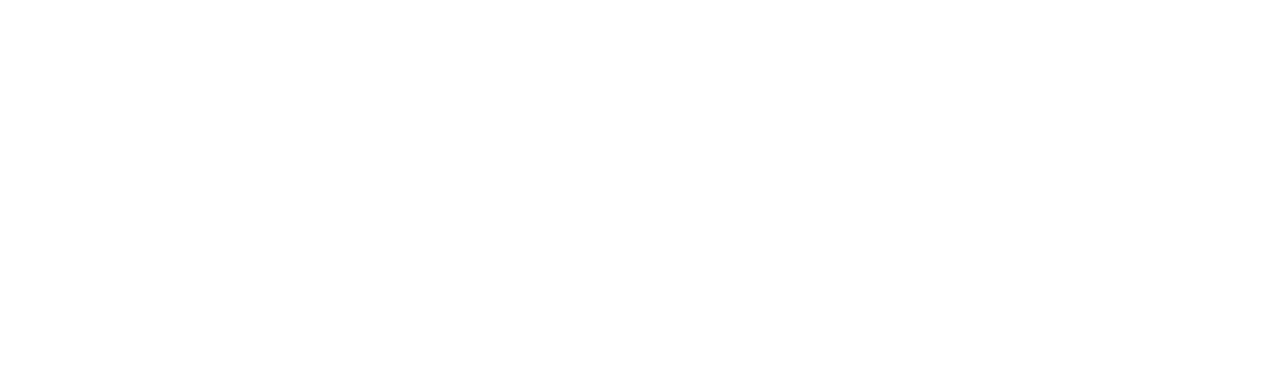
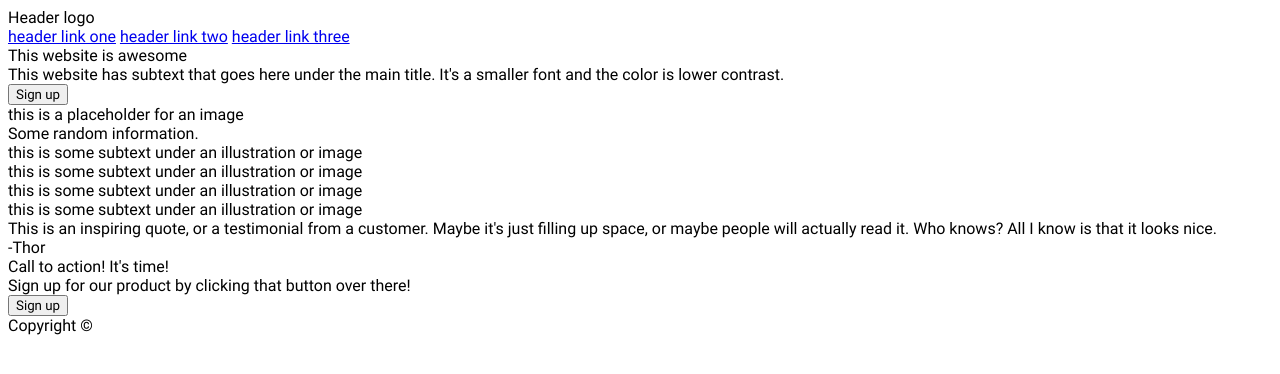
Before and after one commit to M-10001/brainnest_frontend_development_training_program_project_2, a plain HTML site: page assignment_4/index.html in a window 1280 px wide. Drawn offline with Linux system fonts and the light colour scheme.

Commit message:
Complete HTML for assignment_4.

```diff
--- a/assignment_4/index.html
+++ b/assignment_4/index.html
@@ -7,5 +7,95 @@
     <title>Homepage</title>
   </head>
   <body>
+    <header>
+      <div class="section_1">
+        <div class="section_1_top_left">
+          Header logo
+        </div>
+        <div class="section_1_top_right">
+          <a href="#">header link one</a>
+          <a href="#">header link two</a>
+          <a href="#">header link three</a>
+        </div>
+        <div class="section_1_bottom_left">
+          <div class="main_title">
+            This website is awesome
+          </div>
+          <div class="main_title_subtext">
+            This website has subtext that goes here under the main title.
+            It's a smaller font and the color is lower contrast.
+          </div>
+          <button type="button" name="header_sign_up_button">Sign up</button>
+        </div>
+        <div class="section_1_bottom_right">
+          this is a placeholder for an image
+        </div>
+      </div>
+    </header>
+    <main>
+      <div class="section_2">
+        <div class="section_2_title">
+          Some random information.
+        </div>
+        <div class="section_2_body">
+          <div class="section_2_body_item">
+            <div class="empty_box">
+            </div>
+            <div class="empty_box_subtext">
+              this is some subtext under an illustration or image
+            </div>
+          </div>
+          <div class="section_2_body_item">
+            <div class="empty_box">
+            </div>
+            <div class="empty_box_subtext">
+              this is some subtext under an illustration or image
+            </div>
+          </div>
+          <div class="section_2_body_item">
+            <div class="empty_box">
+            </div>
+            <div class="empty_box_subtext">
+              this is some subtext under an illustration or image
+            </div>
+          </div>
+          <div class="section_2_body_item">
+            <div class="empty_box">
+            </div>
+            <div class="empty_box_subtext">
+              this is some subtext under an illustration or image
+            </div>
+          </div>
+        </div>
+      </div>
+      <div class="section_3">
+        <div class="placeholder_quote">
+          This is an inspiring quote, or a testimonial from a customer.
+          Maybe it's just filling up space, or maybe people will actually read it.
+          Who knows? All I know is that it looks nice.
+        </div>
+        <div class="placeholder_quote_signature">
+          -Thor
+        </div>
+      </div>
+      <div class="section_4">
+        <div class="section_4_left">
+          <div class="section_4_title">
+            Call to action! It's time!
+          </div>
+          <div class="section_4_title_subtext">
+            Sign up for our product by clicking that button over there!
+          </div>
+        </div>
+        <div class="section_4_right">
+          <button type="button" name="bottom_sign_up_button">Sign up</button>
+        </div>
+      </div>
+    </main>
+    <footer>
+      <div class="section_5">
+        Copyright &copy
+      </div>
+    </footer>
   </body>
 </html>
--- a/assignment_4/stylesheets/main.css
+++ b/assignment_4/stylesheets/main.css
@@ -0,0 +1,3 @@
+* {
+  font-family: "Roboto", sans-serif, monospace, serif;
+}
```
